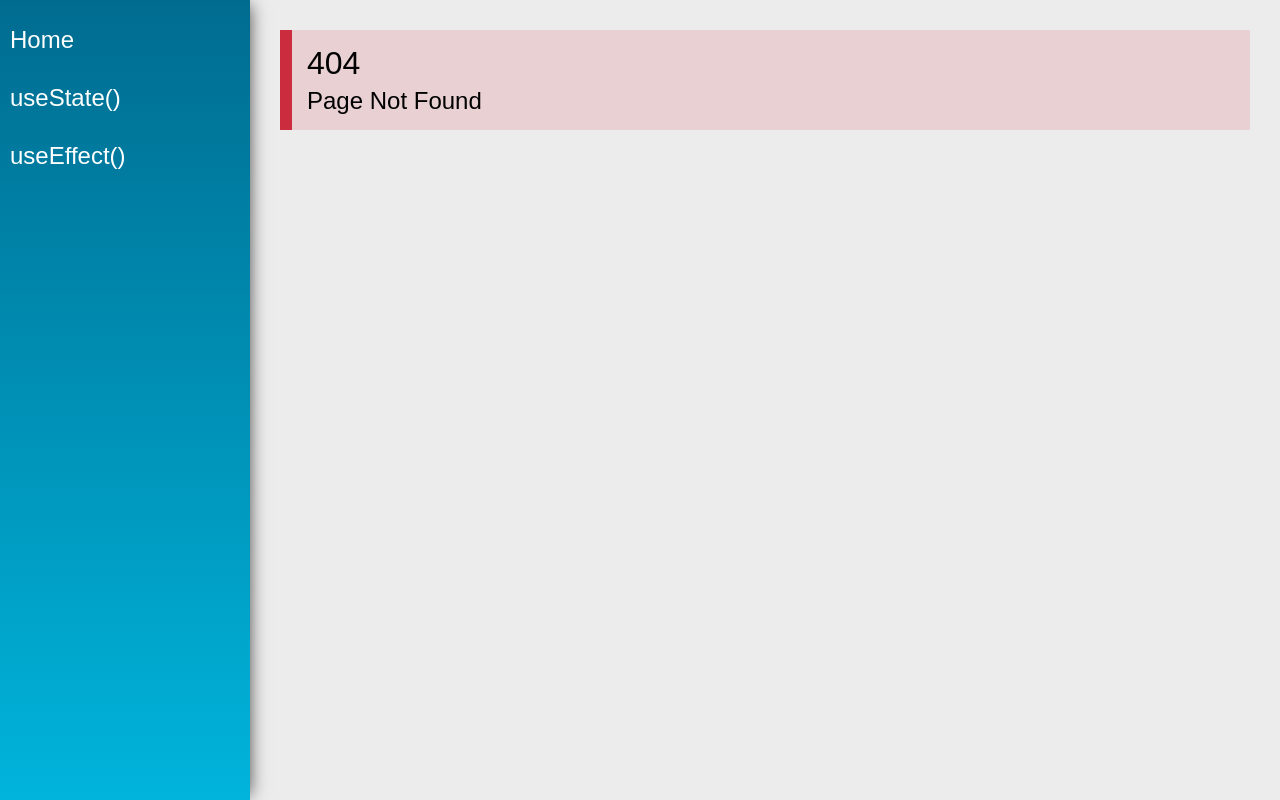
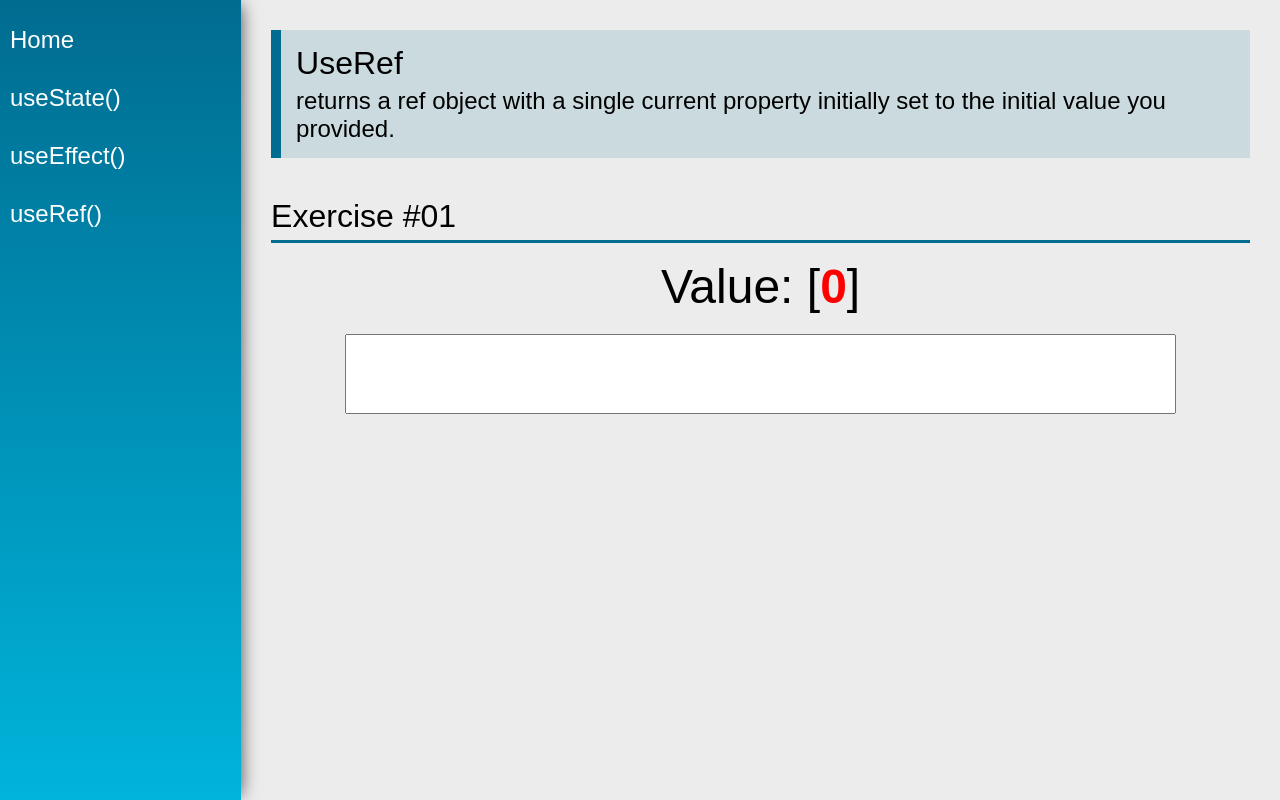
Before and after one commit to bryanoliveira11/Curso-React-Redux, a React (Create React App) app in the folder react-hooks/: page /useRef in a window 1280 px wide. Before the commit this address had no page. Built offline with nearby package versions, Linux system fonts and the light colour scheme.

Commit message:
useRef #1

```diff
--- a/react-hooks/src/components/layout/Content.jsx
+++ b/react-hooks/src/components/layout/Content.jsx
@@ -6,6 +6,7 @@ import Home from '../../views/examples/Home';
 import NotFound from '../../views/examples/NotFound';
 import UseState from '../../views/examples/UseState';
 import UseEffect from '../../views/examples/UseEffect';
+import UseRef from '../../views/examples/UseRef';
 
 const Content = (props) => (
   <main className="Content">
@@ -13,6 +14,7 @@ const Content = (props) => (
       <Route path="/" exact element={<Home />}></Route>
       <Route path="/useState" element={<UseState />}></Route>
       <Route path="/useEffect" element={<UseEffect />}></Route>
+      <Route path="/useRef" element={<UseRef />}></Route>
       <Route path="*" element={<NotFound />}></Route>
     </Routes>
   </main>
--- a/react-hooks/src/components/layout/Menu.jsx
+++ b/react-hooks/src/components/layout/Menu.jsx
@@ -16,6 +16,9 @@ const Menu = (props) => (
         <li>
           <Link to="/useEffect">useEffect()</Link>
         </li>
+        <li>
+          <Link to="/useRef">useRef()</Link>
+        </li>
       </ul>
     </nav>
   </aside>
--- a/react-hooks/src/index.css
+++ b/react-hooks/src/index.css
@@ -5,7 +5,7 @@ body {
 
 .text {
   font-weight: 300;
-    font-size: 5rem;
+  font-size: 3rem;
 }
 
 .red {
@@ -42,4 +42,5 @@ body {
   justify-content: center;
   align-items: center;
   text-align: center;
+  margin-top: 1rem;
 }
--- /dev/null
+++ b/react-hooks/src/views/examples/UseRef.jsx
@@ -0,0 +1,38 @@
+import React, { useEffect, useRef, useState } from 'react';
+import PageTitle from '../../components/layout/PageTitle';
+import SectionTitle from '../../components/layout/SectionTitle';
+
+const UseRef = (props) => {
+  const [value1, setValue1] = useState('');
+  const count = useRef(0);
+
+  useEffect(() => {
+    count.current = count.current + 1;
+  }, [value1]);
+
+  return (
+    <div className="UseRef">
+      <PageTitle
+        title="UseRef"
+        subtitle="returns a ref object with a single current property initially set to the initial value you provided."
+      />
+      <SectionTitle title="Exercise #01" />
+      <div className="center">
+        <div>
+          <span className="text">Value: </span>
+          <span className="text">{value1} [</span>
+          <span className="text red">{count.current}</span>
+          <span className="text">]</span>
+        </div>
+        <input
+          type="text"
+          className="input"
+          value={value1}
+          onChange={(e) => setValue1(e.target.value)}
+        />
+      </div>
+    </div>
+  );
+};
+
+export default UseRef;
```
Lines whose indentation alone changed are shown as unchanged.
